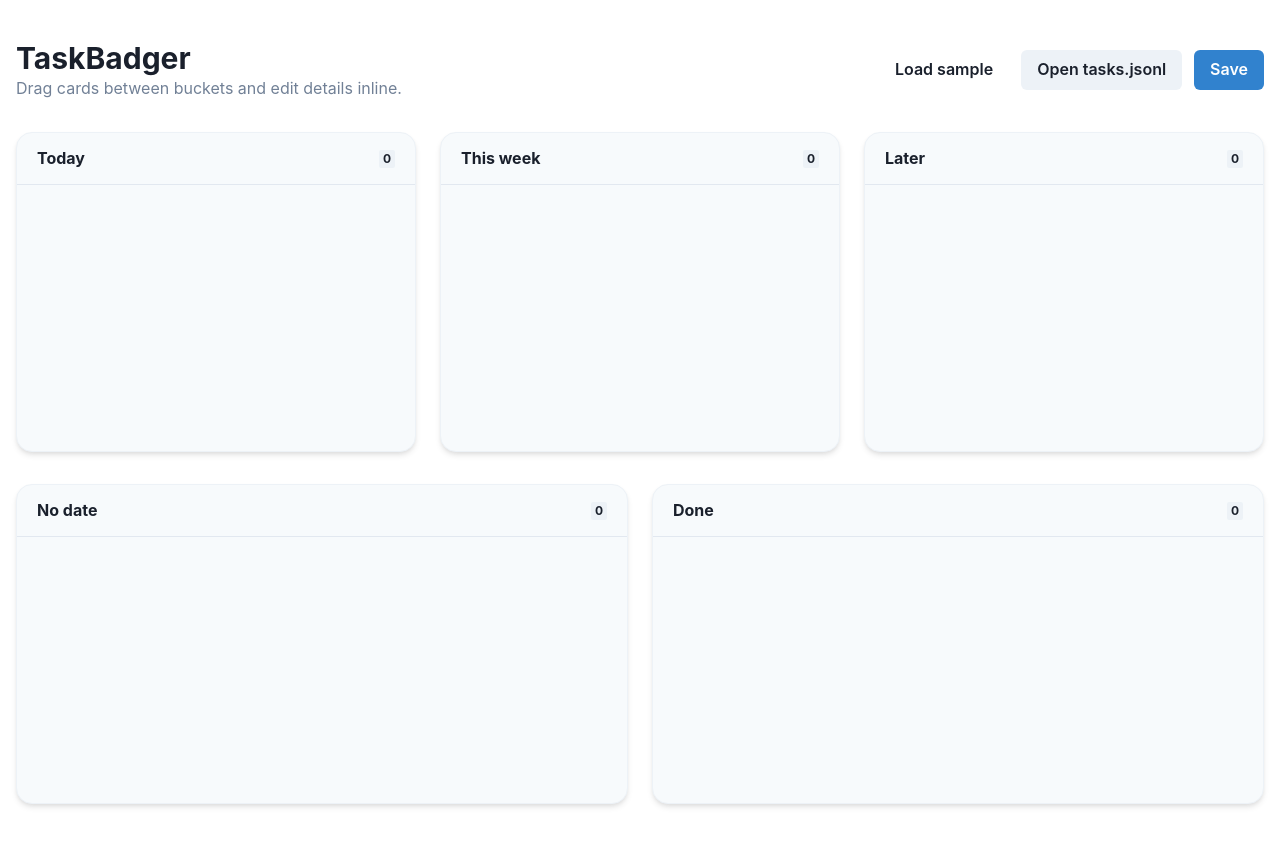
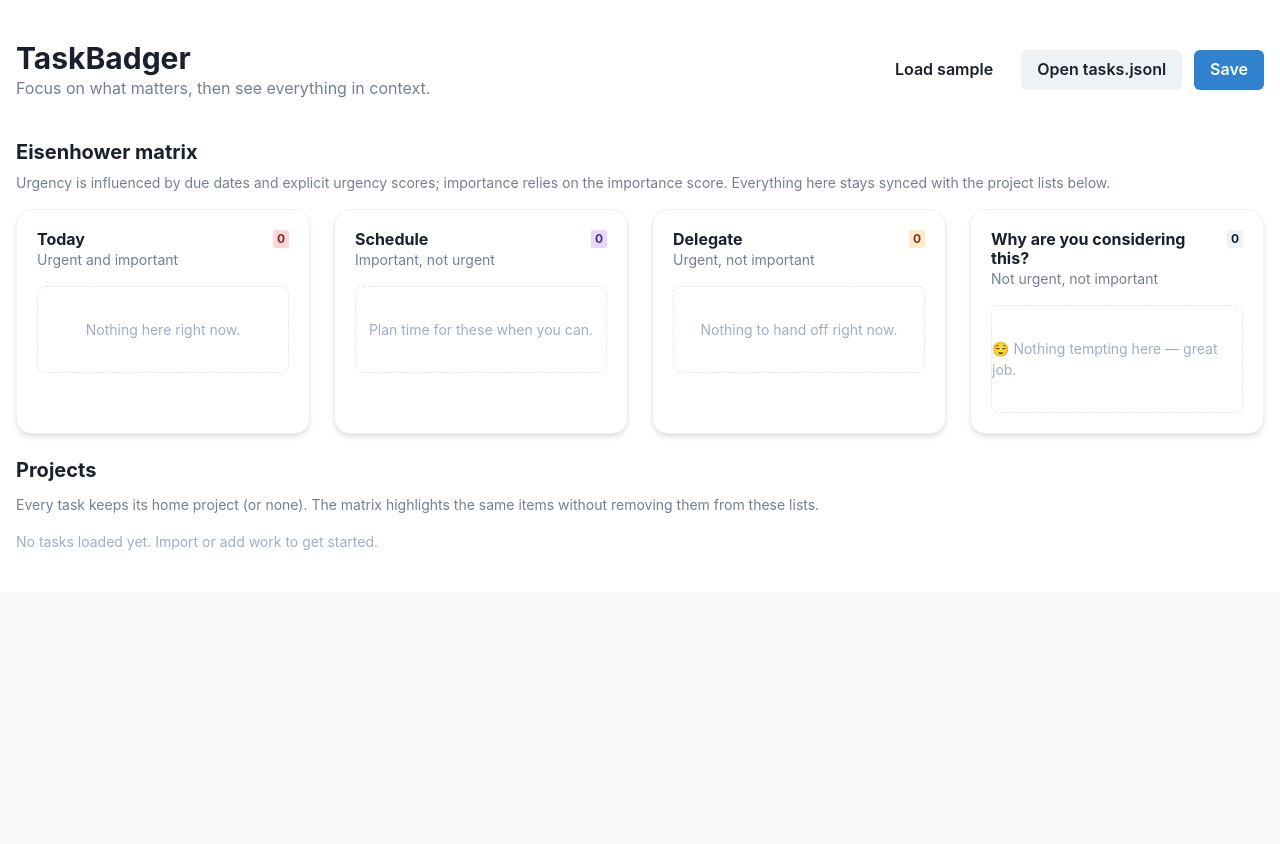
Before and after one commit to ashokfernandez/FocusBadger, a React (Vite) app: page / in a window 1280 px wide. After the commit the page ends 800 px from the top, so only its background shows below. Built offline with nearby package versions, Linux system fonts and the light colour scheme.

Commit message:
feat(ui): drag tasks between matrix quadrants

```diff
--- a/src/App.jsx
+++ b/src/App.jsx
@@ -34,8 +34,6 @@ import { motion } from "framer-motion";
 import { parseJSONL, toJSONL } from "./jsonl.js";
 import { bucket, score } from "./model.js";
 
-const BUCKETS = ["Today", "This week", "Later", "No date", "Done"];
-
 function sanitizeNumber(value) {
   const trimmed = String(value ?? "").trim();
   if (!trimmed) return undefined;
@@ -54,19 +52,19 @@ function parseTags(value) {
 
 const MotionCircle = motion(Box);
 
-function TaskCard({ item, onEdit, onToggleDone }) {
+function TaskCard({ item, onEdit, onToggleDone, draggable = false }) {
   const { task, index } = item;
+  const [isPopping, setPopping] = useState(false);
   const [isDragging, setDragging] = useState(false);
-  const [isPopping, setPopping] = useState(false);
 
   const handleDragStart = useCallback(
     (event) => {
-      if (!event.dataTransfer) return;
+      if (!draggable || !event.dataTransfer) return;
       event.dataTransfer.effectAllowed = "move";
       event.dataTransfer.setData("text/plain", String(index));
       setDragging(true);
     },
-    [index]
+    [draggable, index]
   );
 
   const handleDragEnd = useCallback(() => {
@@ -91,11 +89,14 @@ function TaskCard({ item, onEdit, onToggleDone }) {
   return (
     <Box
       as="li"
-      draggable
-      onClick={() => onEdit(index)}
+      draggable={draggable}
       onDragStart={handleDragStart}
       onDragEnd={handleDragEnd}
-      cursor="grab"
+      onClick={() => {
+        if (isDragging) return;
+        onEdit(index);
+      }}
+      cursor={draggable ? "grab" : "pointer"}
       borderWidth="1px"
       borderRadius="xl"
       p={4}
@@ -146,18 +147,29 @@ function TaskCard({ item, onEdit, onToggleDone }) {
   );
 }
 
-function BucketColumn({ name, items, onEditTask, onDropTask, onToggleTask }) {
+function MatrixQuadrant({
+  title,
+  subtitle,
+  colorScheme,
+  items,
+  emptyMessage,
+  onEditTask,
+  onToggleTask,
+  onDropTask,
+  quadrantKey
+}) {
   const [isHover, setHover] = useState(false);
 
   const handleDragOver = useCallback(
     (event) => {
+      if (!onDropTask) return;
       event.preventDefault();
       if (event.dataTransfer) {
         event.dataTransfer.dropEffect = "move";
       }
       if (!isHover) setHover(true);
     },
-    [isHover]
+    [isHover, onDropTask]
   );
 
   const handleDragLeave = useCallback(() => {
@@ -166,40 +178,84 @@ function BucketColumn({ name, items, onEditTask, onDropTask, onToggleTask }) {
 
   const handleDrop = useCallback(
     (event) => {
+      if (!onDropTask) return;
       event.preventDefault();
       setHover(false);
-      if (!event.dataTransfer) return;
-      onDropTask(name, event.dataTransfer.getData("text/plain"));
+      const raw = event.dataTransfer?.getData("text/plain");
+      if (!raw) return;
+      onDropTask(quadrantKey, raw);
     },
-    [name, onDropTask]
+    [onDropTask, quadrantKey]
   );
 
   return (
     <Box
       borderWidth="1px"
       borderRadius="2xl"
-      bg="gray.50"
-      minH="320px"
+      bg="white"
+      p={5}
+      boxShadow={isHover ? "xl" : "md"}
       display="flex"
       flexDirection="column"
-      boxShadow={isHover ? "xl" : "md"}
-      transition="border-color 0.15s ease, box-shadow 0.15s ease"
+      gap={4}
       borderColor={isHover ? "blue.400" : "gray.100"}
+      onDragOver={handleDragOver}
+      onDragLeave={handleDragLeave}
+      onDrop={handleDrop}
     >
-      <Flex align="center" justify="space-between" px={5} py={4} borderBottomWidth="1px">
+      <Flex align="flex-start" justify="space-between" gap={3}>
+        <Box>
+          <Heading size="sm">{title}</Heading>
+          {subtitle ? (
+            <Text fontSize="sm" color="gray.500">
+              {subtitle}
+            </Text>
+          ) : null}
+        </Box>
+        <Badge colorScheme={colorScheme} variant="subtle">
+          {items.length}
+        </Badge>
+      </Flex>
+      {items.length ? (
+        <Stack as="ul" spacing={3}>
+          {items.map((item) => (
+            <TaskCard
+              key={item.index}
+              item={item}
+              onEdit={onEditTask}
+              onToggleDone={onToggleTask}
+              draggable={Boolean(onDropTask)}
+            />
+          ))}
+        </Stack>
+      ) : (
+        <Flex
+          align="center"
+          justify="center"
+          py={8}
+          borderRadius="lg"
+          borderWidth="1px"
+          borderStyle="dashed"
+          borderColor="gray.200"
+          color="gray.400"
+          fontSize="sm"
+        >
+          {emptyMessage ?? "Nothing here right now."}
+        </Flex>
+      )}
+    </Box>
+  );
+}
+
+function ProjectSection({ name, items, onEditTask, onToggleTask }) {
+  return (
+    <Box borderWidth="1px" borderRadius="2xl" bg="white" boxShadow="md" p={5}>
+      <Flex align="center" justify="space-between" mb={4}>
         <Heading size="sm">{name}</Heading>
         <Badge colorScheme="gray">{items.length}</Badge>
       </Flex>
-      <Stack
-        as="ul"
-        spacing={3}
-        flex="1"
-        px={5}
-        py={4}
-        onDragOver={handleDragOver}
-        onDrop={handleDrop}
-        onDragLeave={handleDragLeave}
-      >
+      {items.length ? (
+        <Stack as="ul" spacing={3}>
           {items.map((item) => (
             <TaskCard
               key={item.index}
@@ -209,6 +265,11 @@ function BucketColumn({ name, items, onEditTask, onDropTask, onToggleTask }) {
             />
           ))}
         </Stack>
+      ) : (
+        <Text fontSize="sm" color="gray.400">
+          No tasks yet.
+        </Text>
+      )}
     </Box>
   );
 }
@@ -381,15 +442,80 @@ export default function App() {
   const fileHandleRef = useRef(null);
   const disclosure = useDisclosure();
 
-  const buckets = useMemo(() => {
+  const matrix = useMemo(() => {
     const now = new Date();
-    const withIndex = tasks.map((task, index) => ({ task, index }));
-    return BUCKETS.map((name) => ({
-      name,
-      items: withIndex
-        .filter(({ task }) => bucket(task, now) === name)
-        .sort((a, b) => score(b.task) - score(a.task))
-    }));
+    const groups = {
+      today: [],
+      schedule: [],
+      delegate: [],
+      consider: []
+    };
+
+    tasks.forEach((task, index) => {
+      if (task.done) return;
+      const rawUrgency = task.urgency;
+      const urgencyScore = rawUrgency ?? 0;
+      const importanceScore = task.importance ?? 0;
+      const dueBucket = bucket(task, now);
+      const isUrgent =
+        urgencyScore >= 3 || (rawUrgency == null && dueBucket === "Today");
+      const isImportant = importanceScore >= 3;
+
+      if (isUrgent && isImportant) {
+        groups.today.push({ task, index });
+      } else if (!isUrgent && isImportant) {
+        groups.schedule.push({ task, index });
+      } else if (isUrgent && !isImportant) {
+        groups.delegate.push({ task, index });
+      } else {
+        groups.consider.push({ task, index });
+      }
+    });
+
+    const sortByScore = (a, b) => {
+      const scoreDiff = score(b.task) - score(a.task);
+      if (scoreDiff !== 0) return scoreDiff;
+      return a.task.title.localeCompare(b.task.title);
+    };
+
+    Object.keys(groups).forEach((key) => {
+      groups[key].sort(sortByScore);
+    });
+
+    return groups;
+  }, [tasks]);
+
+  const projects = useMemo(() => {
+    const map = new Map();
+
+    tasks.forEach((task, index) => {
+      const key = task.project?.trim() || "No project";
+      if (!map.has(key)) {
+        map.set(key, []);
+      }
+      map.get(key).push({ task, index });
+    });
+
+    const sortByName = (a, b) => {
+      if (a === "No project") return 1;
+      if (b === "No project") return -1;
+      return a.localeCompare(b, undefined, { sensitivity: "base" });
+    };
+
+    const sortTasks = (items) => {
+      return items.slice().sort((a, b) => {
+        if (a.task.done !== b.task.done) {
+          return a.task.done ? 1 : -1;
+        }
+        const scoreDiff = score(b.task) - score(a.task);
+        if (scoreDiff !== 0) return scoreDiff;
+        return a.task.title.localeCompare(b.task.title);
+      });
+    };
+
+    return Array.from(map.entries())
+      .sort(([a], [b]) => sortByName(a, b))
+      .map(([name, items]) => ({ name, items: sortTasks(items) }));
   }, [tasks]);
 
   const updateTask = useCallback((index, mutator) => {
@@ -414,25 +540,6 @@ export default function App() {
     });
   }, []);
 
-  const handleDropTask = useCallback(
-    (bucketName, rawIndex) => {
-      const index = Number.parseInt(rawIndex, 10);
-      if (Number.isNaN(index)) return;
-      updateTask(index, (draft) => {
-        if (bucketName === "Done" && !draft.done) {
-          draft.done = true;
-          return true;
-        }
-        if (bucketName !== "Done" && draft.done) {
-          draft.done = false;
-          return true;
-        }
-        return false;
-      });
-    },
-    [updateTask]
-  );
-
   const handleOpenEditor = useCallback(
     (index) => {
       setEditingIndex(index);
@@ -445,6 +552,37 @@ export default function App() {
     (index) => {
       updateTask(index, (draft) => {
         draft.done = !draft.done;
+        return true;
+      });
+    },
+    [updateTask]
+  );
+
+  const handleMatrixDrop = useCallback(
+    (quadrant, rawIndex) => {
+      const index = Number.parseInt(rawIndex, 10);
+      if (Number.isNaN(index)) return;
+      updateTask(index, (draft) => {
+        switch (quadrant) {
+          case "today":
+            draft.urgency = 4;
+            draft.importance = 4;
+            break;
+          case "schedule":
+            draft.importance = 4;
+            draft.urgency = 2;
+            break;
+          case "delegate":
+            draft.urgency = 4;
+            draft.importance = 1;
+            break;
+          case "consider":
+            draft.urgency = 1;
+            draft.importance = 1;
+            break;
+          default:
+            return false;
+        }
         return true;
       });
     },
@@ -502,11 +640,13 @@ export default function App() {
 
   return (
     <Container maxW="7xl" py={10}>
-      <Stack spacing={8}>
+      <Stack spacing={10}>
         <Flex align={{ base: "stretch", md: "center" }} direction={{ base: "column", md: "row" }} gap={4}>
           <Box>
             <Heading size="lg">TaskBadger</Heading>
-            <Text color="gray.500">Drag cards between buckets and edit details inline.</Text>
+            <Text color="gray.500">
+              Focus on what matters, then see everything in context.
+            </Text>
           </Box>
           <ButtonGroup ml={{ md: "auto" }} spacing={3}>
             <Button variant="ghost" onClick={handleLoadSample}>
@@ -518,30 +658,90 @@ export default function App() {
             </Button>
           </ButtonGroup>
         </Flex>
-        <SimpleGrid columns={{ base: 1, lg: 2, xl: 3 }} spacing={6}>
-          {buckets.slice(0, 3).map(({ name, items }) => (
-            <BucketColumn
+
+        <Stack spacing={6}>
+          <Box>
+            <Stack spacing={2} mb={4}>
+              <Heading size="md">Eisenhower matrix</Heading>
+              <Text fontSize="sm" color="gray.500">
+                Urgency is influenced by due dates and explicit urgency scores; importance relies on
+                the importance score. Everything here stays synced with the project lists below.
+              </Text>
+            </Stack>
+            <SimpleGrid columns={{ base: 1, md: 2, xl: 4 }} spacing={6}>
+              <MatrixQuadrant
+                title="Today"
+                subtitle="Urgent and important"
+                colorScheme="red"
+                items={matrix.today}
+                onEditTask={handleOpenEditor}
+                onToggleTask={handleToggleDone}
+                onDropTask={handleMatrixDrop}
+                quadrantKey="today"
+              />
+              <MatrixQuadrant
+                title="Schedule"
+                subtitle="Important, not urgent"
+                colorScheme="purple"
+                items={matrix.schedule}
+                onEditTask={handleOpenEditor}
+                onToggleTask={handleToggleDone}
+                emptyMessage="Plan time for these when you can."
+                onDropTask={handleMatrixDrop}
+                quadrantKey="schedule"
+              />
+              <MatrixQuadrant
+                title="Delegate"
+                subtitle="Urgent, not important"
+                colorScheme="orange"
+                items={matrix.delegate}
+                onEditTask={handleOpenEditor}
+                onToggleTask={handleToggleDone}
+                emptyMessage="Nothing to hand off right now."
+                onDropTask={handleMatrixDrop}
+                quadrantKey="delegate"
+              />
+              <MatrixQuadrant
+                title="Why are you considering this?"
+                subtitle="Not urgent, not important"
+                colorScheme="gray"
+                items={matrix.consider}
+                onEditTask={handleOpenEditor}
+                onToggleTask={handleToggleDone}
+                emptyMessage="😌 Nothing tempting here — great job."
+                onDropTask={handleMatrixDrop}
+                quadrantKey="consider"
+              />
+            </SimpleGrid>
+          </Box>
+
+          <Box>
+            <Stack spacing={3} mb={4}>
+              <Heading size="md">Projects</Heading>
+              <Text fontSize="sm" color="gray.500">
+                Every task keeps its home project (or none). The matrix highlights the same items without
+                removing them from these lists.
+              </Text>
+            </Stack>
+            {projects.length ? (
+              <Stack spacing={5}>
+                {projects.map(({ name, items }) => (
+                  <ProjectSection
                     key={name}
                     name={name}
                     items={items}
                     onEditTask={handleOpenEditor}
-              onDropTask={handleDropTask}
                     onToggleTask={handleToggleDone}
                   />
                 ))}
-        </SimpleGrid>
-        <SimpleGrid columns={{ base: 1, lg: 2 }} spacing={6}>
-          {buckets.slice(3).map(({ name, items }) => (
-            <BucketColumn
-              key={name}
-              name={name}
-              items={items}
-              onEditTask={handleOpenEditor}
-              onDropTask={handleDropTask}
-              onToggleTask={handleToggleDone}
-            />
-          ))}
-        </SimpleGrid>
+              </Stack>
+            ) : (
+              <Text fontSize="sm" color="gray.400">
+                No tasks loaded yet. Import or add work to get started.
+              </Text>
+            )}
+          </Box>
+        </Stack>
       </Stack>
       {editingTask ? (
         <TaskEditor
```
Lines whose indentation alone changed are shown as unchanged.
